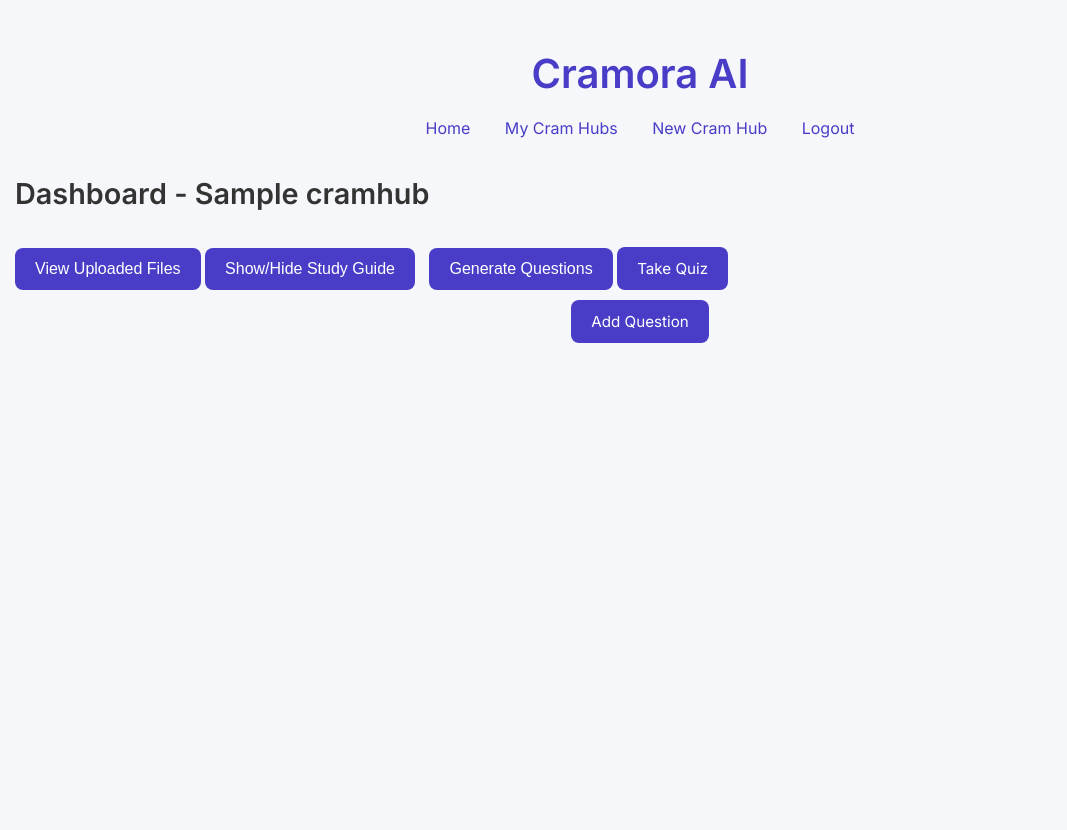
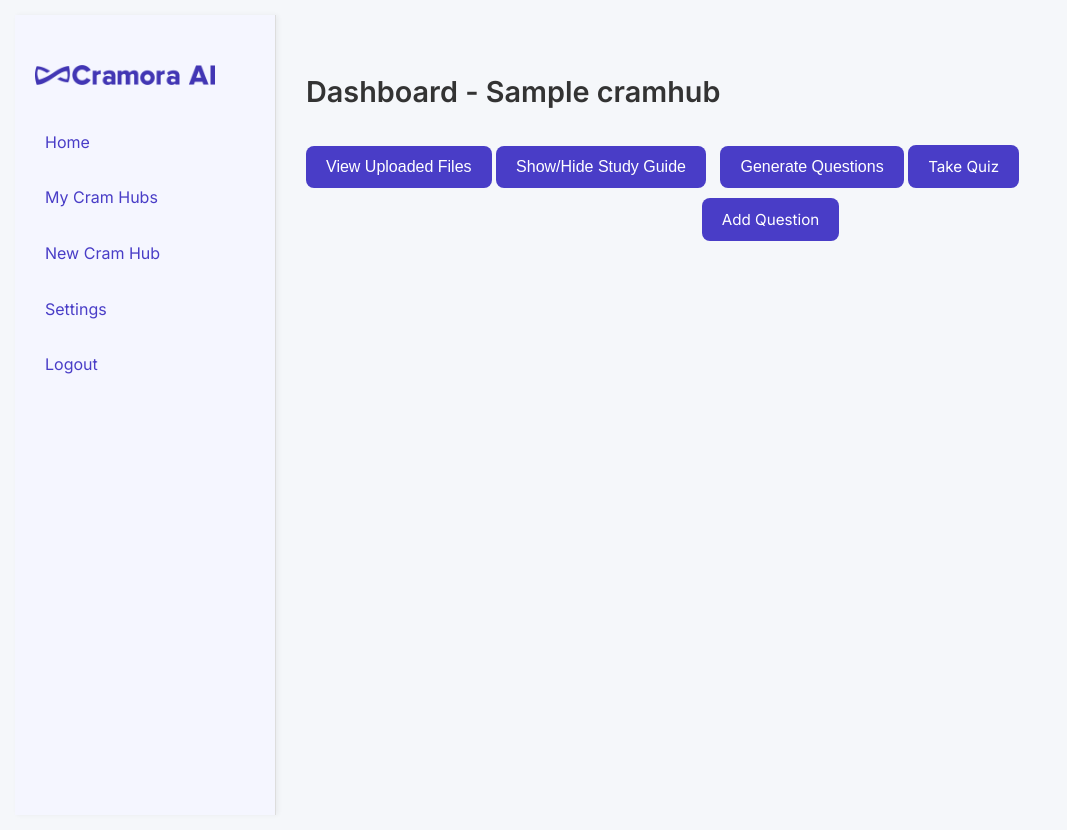
Before and after one commit to PedroGuitian/Cramora-AI, a Django app: page /cram-hub/1/ in a window 1280 px wide. Shown: the whole page, without its empty margins (0-1067 px from the left). Before the commit the page ends 343 px from the top, so only its background shows below. Run offline with Django 5.2, Linux system fonts and the light colour scheme; a user stored in the database is signed in; tables that the repository leaves empty hold one stand-in row (values such as "Sample post"); data that the repository does not hold is empty; some libraries are stand-ins or nearby versions.

Commit message:
Side bar styling complete

```diff
--- a/cram_app/static/cram_app/style.css
+++ b/cram_app/static/cram_app/style.css
@@ -95,29 +95,61 @@ p {
 }
 
 /* layout.html */
-.nav-link {
+
+.layout {
+  display: flex;
+  min-height: 100vh;
+}
+
+.sidebar .nav-link.active {
+  background-color: #dcd7fc;
+  font-weight: 600;
+  border-left: 4px solid #493DC7;
+  padding-left: 12px;
+}
+
+.sidebar {
+  width: 220px;
+  background-color: #f5f6ff;
+  padding: 20px;
+  display: flex;
+  flex-direction: column;
+  align-items: flex-start;
+  border-right: 1px solid #ddd;
+  box-shadow: 2px 0 5px rgba(0,0,0,0.05);
+}
+
+.logo-img {
+  width: 180px; /* adjust to match the size of the text */
+  height: auto;
+  margin-top: 30px;
+  margin-bottom: 30px;
+  object-fit: contain;
+}
+
+.sidebar .nav-link {
   all: unset;
-  display: inline-block;
+  display: block;
   color: #493DC7;
   font-weight: 500;
-  margin: 0 15px;
+  margin: 10px 0;
   cursor: pointer;
+  padding: 5px 10px;
   text-decoration: none;
-  background-color: transparent;  /* ensures no background */
-  border: none;
-  box-shadow: none;
-  padding: 0;
-  transition: color 0.3s ease, text-decoration 0.3s ease, transform 0.2s ease;
+  border-radius: 6px;
+  transition: background-color 0.3s ease, transform 0.2s ease;
 }
 
-.nav-link:hover,
-.nav-link:focus {
-  color: #322A88;
-  text-decoration: underline;
-  transform: translateY(-2px);
-  background-color: transparent;  /* prevents hover background */
-  box-shadow: none;
+.sidebar .nav-link:hover,
+.sidebar .nav-link:focus {
+  background-color: #e7e5fa;
+  transform: translateX(5px);
   outline: none;
+}
+
+.main-content {
+  flex: 1;
+  padding: 30px;
 }
 
 /* add_question.html */
--- a/cram_app/templates/cram_app/layout.html
+++ b/cram_app/templates/cram_app/layout.html
@@ -1,4 +1,5 @@
 {% load static %}
+{% load active %}
 <!DOCTYPE html>
 <html lang="en">
 <head>
@@ -9,28 +10,27 @@
   <link rel="stylesheet" href="https://cdnjs.cloudflare.com/ajax/libs/font-awesome/6.5.0/css/all.min.css">
 </head>
 <body>
-  <div class="container">
-    <header>
-      <h1>Cramora AI</h1>
+  <div class="layout">
     {% if user.is_authenticated %}
-      <nav>
-        <a href="{% url 'home' %}" class="nav-link">Home</a>
-        <a href="{% url 'my_cram_hubs' %}" class="nav-link">My Cram Hubs</a>
-        <a href="{% url 'create_cram_hub' %}" class="nav-link">New Cram Hub</a>
-        <form method="post" action="{% url 'logout' %}" style="display:inline;">
+    <nav class="sidebar">
+      <img src="{% static 'cram_app/images/cramora-logo.png' %}" alt="Cramora AI" class="logo-img">
+      <a href="{% url 'home' %}" class="nav-link {% active_class 'home' %}">Home</a>
+      <a href="{% url 'my_cram_hubs' %}" class="nav-link {% active_class 'my_cram_hubs' %}">My Cram Hubs</a>
+      <a href="{% url 'create_cram_hub' %}" class="nav-link {% active_class 'create_cram_hub' %}">New Cram Hub</a>
+      <a href="" class="nav-link">Settings</a>
+      <form method="post" action="{% url 'logout' %}">
         {% csrf_token %}
         <button type="submit" class="nav-link">Logout</button>
       </form>
     </nav>
     {% else %}
-      <nav>
+    <nav class="topbar">
       <a href="{% url 'login' %}">Login</a> |
       <a href="{% url 'signup' %}">Sign Up</a>
     </nav>
     {% endif %}
-    </header>
 
-    <main>
+    <main class="main-content">
       {% block content %}{% endblock %}
     </main>
   </div>
--- /dev/null
+++ b/cram_app/templatetags/active.py
@@ -0,0 +1,12 @@
+from django import template
+
+register = template.Library()
+
+@register.simple_tag(takes_context=True)
+def active_class(context, url_name):
+    try:
+        if context.request.resolver_match.url_name == url_name:
+            return "active"
+    except:
+        return ""
+    return ""
```
Also changed, not shown: cram_app/static/cram_app/images/cramora-logo.png (added), cram_app/templatetags/__init__.py (added). Lines whose indentation alone changed are shown as unchanged.
